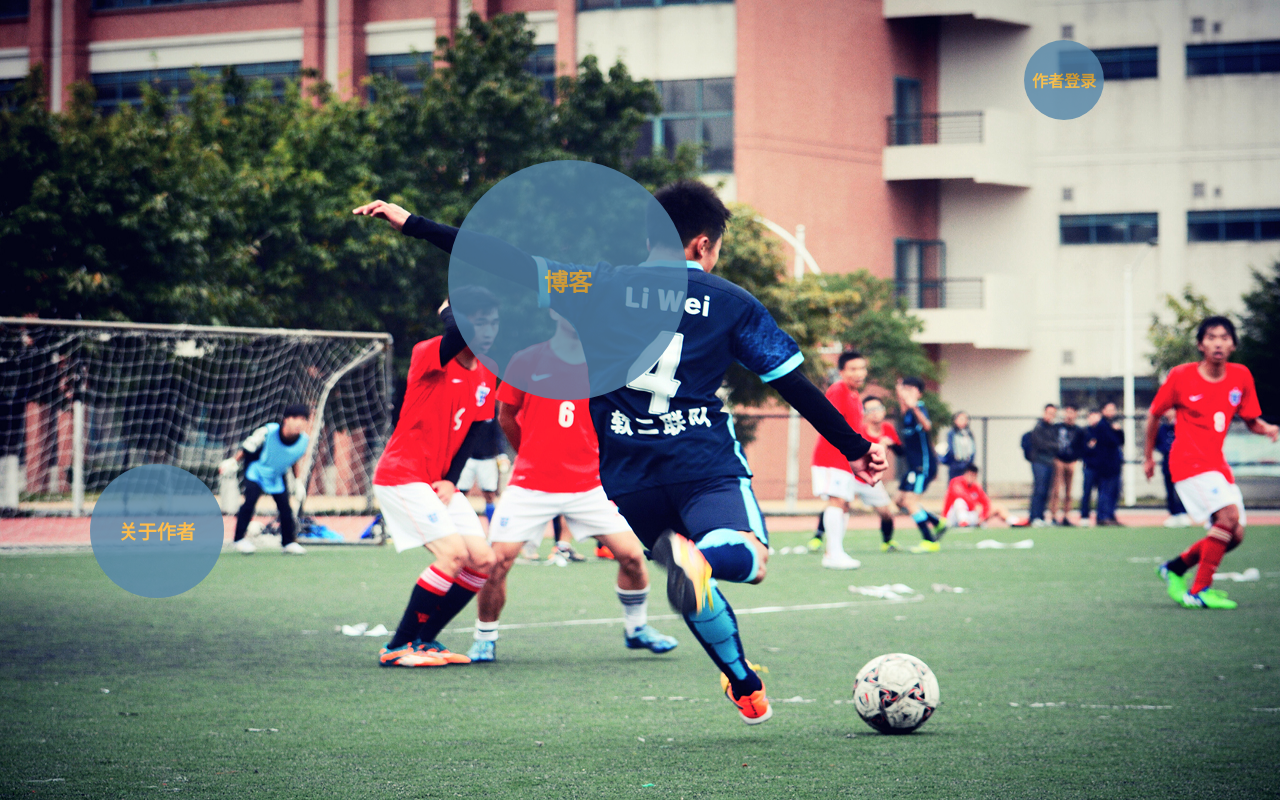
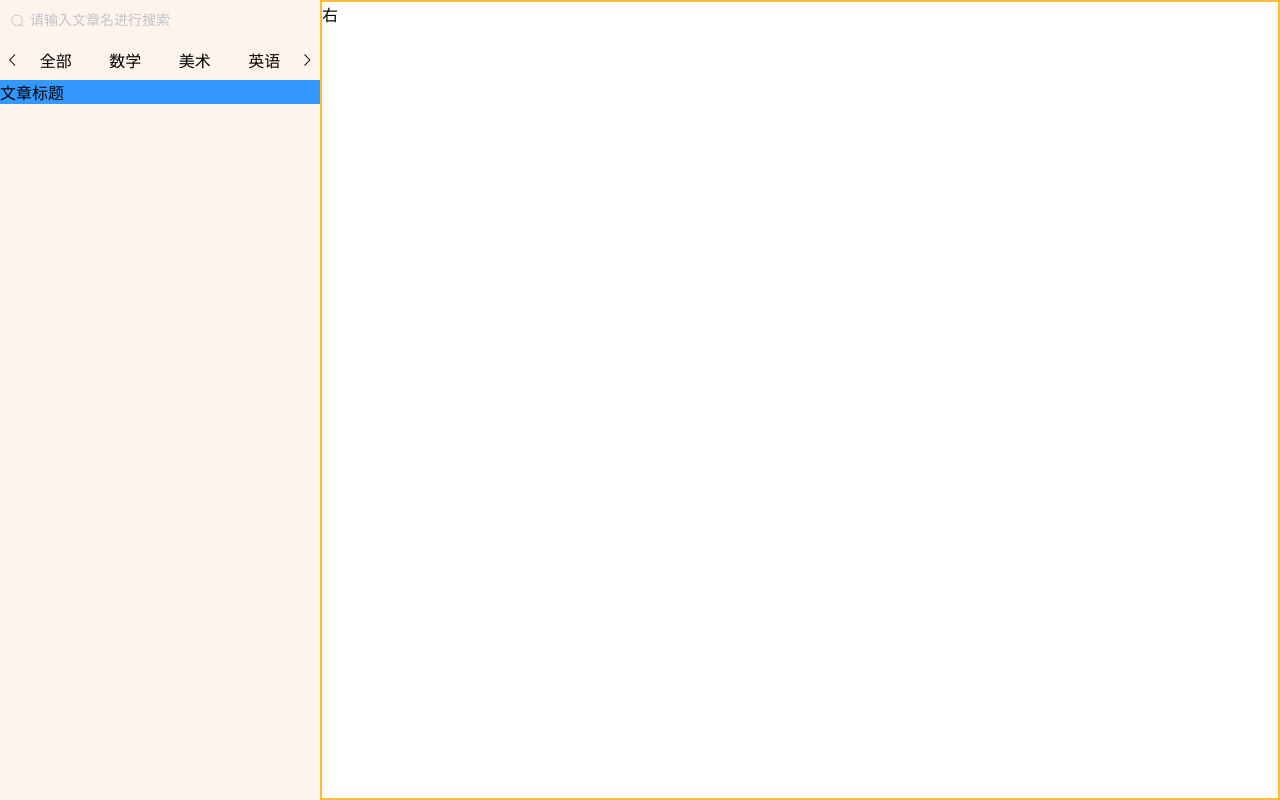
Before and after one commit to liveipool-personal-website/front-end, a Vue app: page /#/blog in a window 1280 px wide. Before the commit this address led to /#/. Built offline with nearby package versions, Linux system fonts and the light colour scheme.

Commit message:
写完搜索和类别的具体样式

```diff
--- a/src/components/Blog.vue
+++ b/src/components/Blog.vue
@@ -4,25 +4,28 @@
       <el-col class="left-content" :sm="6" :md="6" :lg="6" :xl="6">
         <el-input
           class="search-bar"
-          placeholder="请输入内容"
+          placeholder="请输入文章名进行搜索"
           prefix-icon="el-icon-search"
           v-model="searchBar">
         </el-input>
-        <el-pagination
-          class="category"
-          layout="prev, pager, next"
-          :total="10">
-        </el-pagination>
+        <div class="categorys">
+          <i class="el-icon-arrow-left"></i>
+          <el-row class="categorys-text">
+            <el-col :span="6" v-for="category in categorys" :key="category">
+              <span class="category">{{ category }}</span>
+            </el-col>
+          </el-row>
+          <i class="el-icon-arrow-right"></i>
+        </div>
         <div class="blog-titles">文章标题</div>
       </el-col>
       <el-col class="right-content" :sm="18" :md="18" :lg="18" :xl="18">
         <div>右</div>
       </el-col>
     </el-row>
-<!--     <h1>{{ msg }}</h1>
-    <el-button type="primary" @click="goHome">主页</el-button>
-    <el-button type="primary" @click="goToAbout">关于作者</el-button>
-    <el-button type="primary" @click="goToLogin">作者登录</el-button> -->
+    <!-- <el-button type="primary" @click="goHome">主页</el-button> -->
+    <!-- <el-button type="primary" @click="goToAbout">关于作者</el-button> -->
+    <!-- <el-button type="primary" @click="goToLogin">作者登录</el-button> -->
   </div>
 </template>
 
@@ -31,8 +34,18 @@ export default {
   name: 'Blog',
   data() {
     return {
-      // msg: '博客页面',
+      // 搜索框的输入值
       searchBar: '',
+
+      // 类别部分相关数据
+      // 全部类别数组
+      allCategorys: [],
+      // 显示在页面上的类别
+      categorys: [],
+      // 当前显示的第一个类别的序号
+      firstCategoryNumber: 0,
+      // 页面上总共显示多少个类别
+      showCategorysCount: 4,
     };
   },
   methods: {
@@ -45,6 +58,12 @@ export default {
     // goToLogin() {
     //   this.$router.push({ name: 'Login' });
     // },
+  },
+  mounted() {
+    const allCategorys = ['全部', '数学', '美术', '英语', '体育', '语文', '政治'];
+    for (let i = this.firstCategoryNumber; i < this.showCategorysCount; i += 1) {
+      this.categorys.push(allCategorys[i]);
+    }
   },
 };
 </script>
@@ -66,7 +85,7 @@ export default {
 
 .left-content {
   height: 100%;
-  border: 2px solid #58a;
+  background-color: #fef4eb;
 }
 
 .right-content {
@@ -78,11 +97,49 @@ export default {
 
 }
 
-.category {
+.categorys {
+  position: relative;
+  width: 100%;
+  height: 40px;
+  border: 0;
+}
 
+.el-icon-arrow-left,
+.el-icon-arrow-right {
+  position: absolute;
+  width: 16px;
+  height: 16px;
+  top: 12px;
+}
+
+.el-icon-arrow-left {
+  left: 5px;
+}
+
+.el-icon-arrow-right {
+  right: 5px;
+}
+
+.categorys-text {
+  position: relative;
+  top: 8px;
+  margin: 0 21px;
+  width: calc(100% - 42px);
+  display: inline-block;
+}
+
+.categorys-text .el-col {
+  text-align: center;
 }
 
 .blog-titles {
   background-color: #39f;
 }
 </style>
+
+<style>
+.blog .content-container .left-content .el-input__inner {
+  border: 0;
+  background-color: #fef4eb;
+}
+</style>
```
